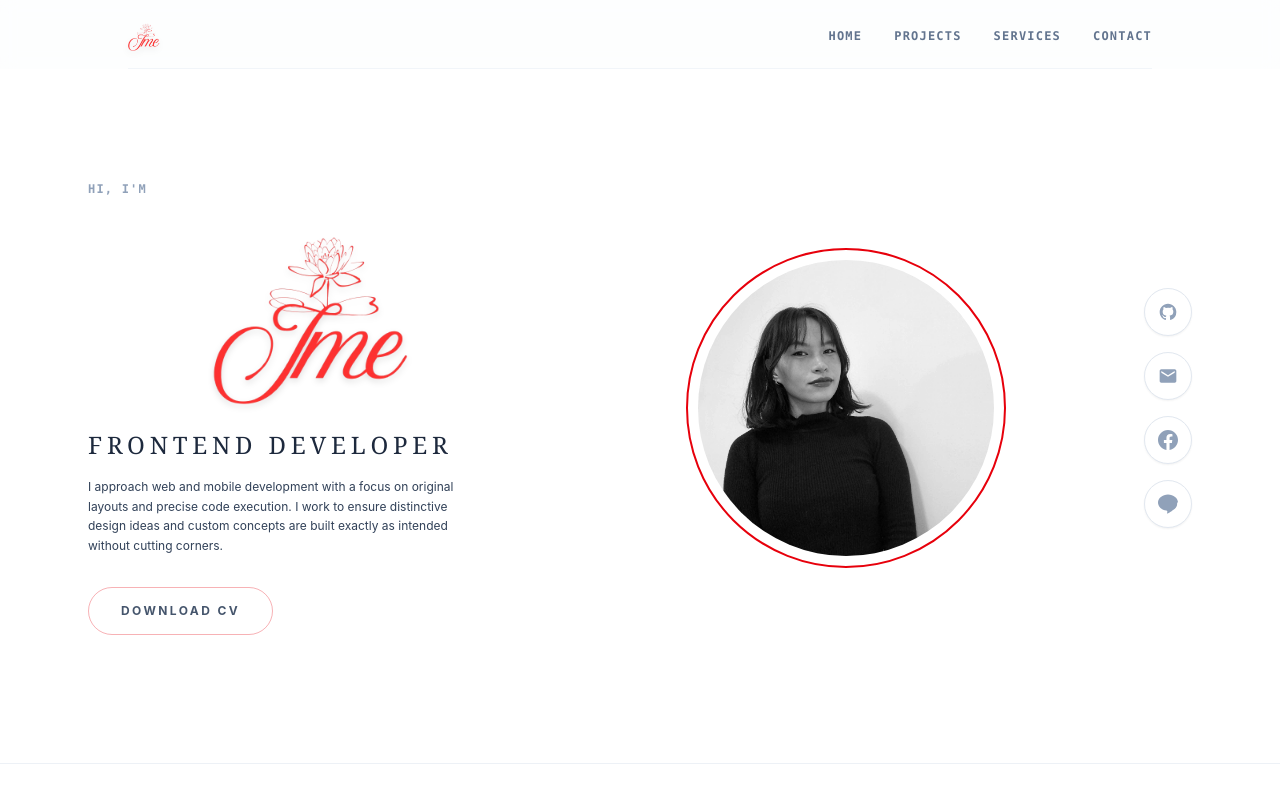
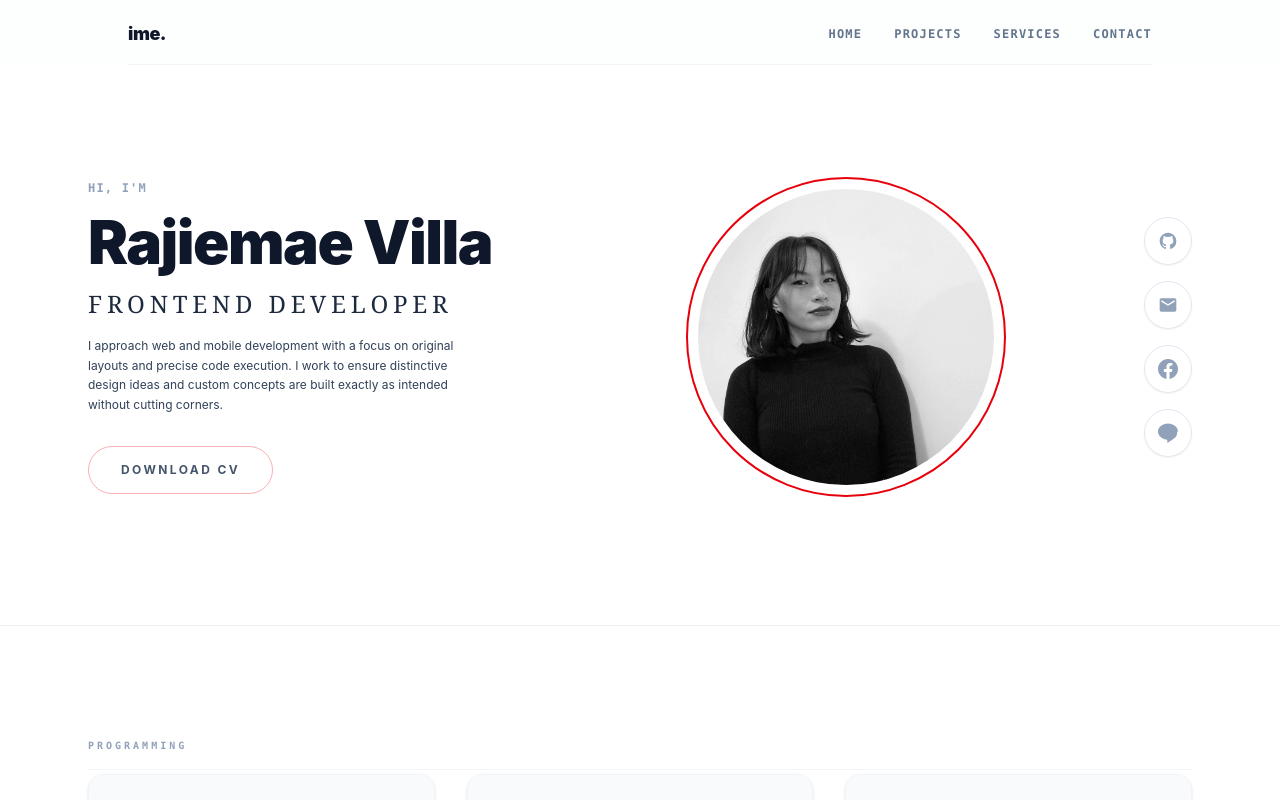
Before and after one commit to quivus/my-portfolio, a React (Vite) app: page / in a window 1280 px wide. Shown: the top 800 px of the page. Built offline with nearby package versions, Linux system fonts and the light colour scheme.

Commit message:
feat: update Hero and Navbar components with new branding and layout

```diff
--- a/src/components/Hero.jsx
+++ b/src/components/Hero.jsx
@@ -298,11 +298,9 @@ function Hero() {
                 Hi, I'm
               </span>
 
-              <img
-                src={imeLogo}
-                alt="Ime Logo"
-                className="w-full max-w-xs md:max-w-md h-50 object-contain mx-auto md:mx-0 drop-shadow-md "
-              />
+              <h1 className="text-3xl font-black tracking-tight text-slate-900 dark:text-white sm:text-4xl md:text-5xl lg:text-6xl">
+                Rajiemae Villa
+              </h1>
 
               <h2 className="font-serif text-xl font-light tracking-[0.2em] uppercase text-slate-800 dark:text-neutral-200 md:text-2xl">
                 Frontend Developer
@@ -544,7 +542,7 @@ function Hero() {
               <div className="flex flex-1 items-center justify-center bg-slate-50/80 p-6 dark:bg-neutral-950/60">
                 <img
                   src={imeLogo}
-                  alt="Official Ime Logo"
+                  alt="Ime Logo"
                   className="h-36 w-auto max-w-full object-contain"
                 />
               </div>
--- a/src/components/Navbar.jsx
+++ b/src/components/Navbar.jsx
@@ -1,5 +1,3 @@
-import imeLogo from "../assets/images/ImeLogo.png";
-
 function Navbar() {
   const links = ["Home", "Projects", "Services", "Contact"];
 
@@ -10,11 +8,9 @@ function Navbar() {
           href="#"
           className="transition-opacity hover:opacity-80 block focus:outline-none"
         >
-          <img
-            src={imeLogo}
-            alt="Ime Logo"
-            className="h-8 w-auto object-contain border-none outline-none drop-shadow-md"
-          />
+          <span className="block text-base font-black tracking-tight text-slate-900 dark:text-white sm:text-lg">
+            ime.
+          </span>
         </a>
 
         <nav className="flex items-center gap-4 sm:gap-6 md:gap-8">
```
Also changed, not shown: 1 other file (tests, documents, lock files or other folders).
